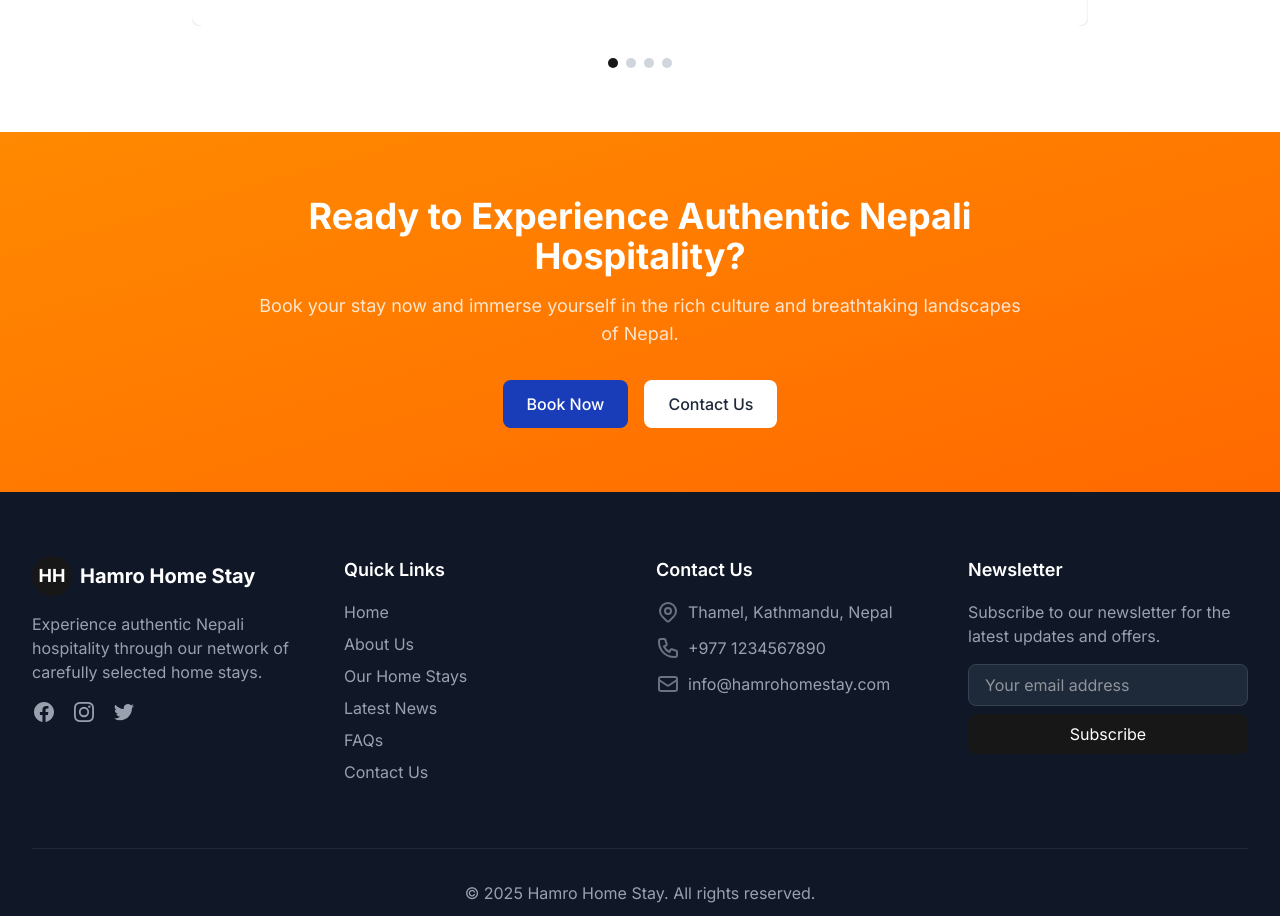
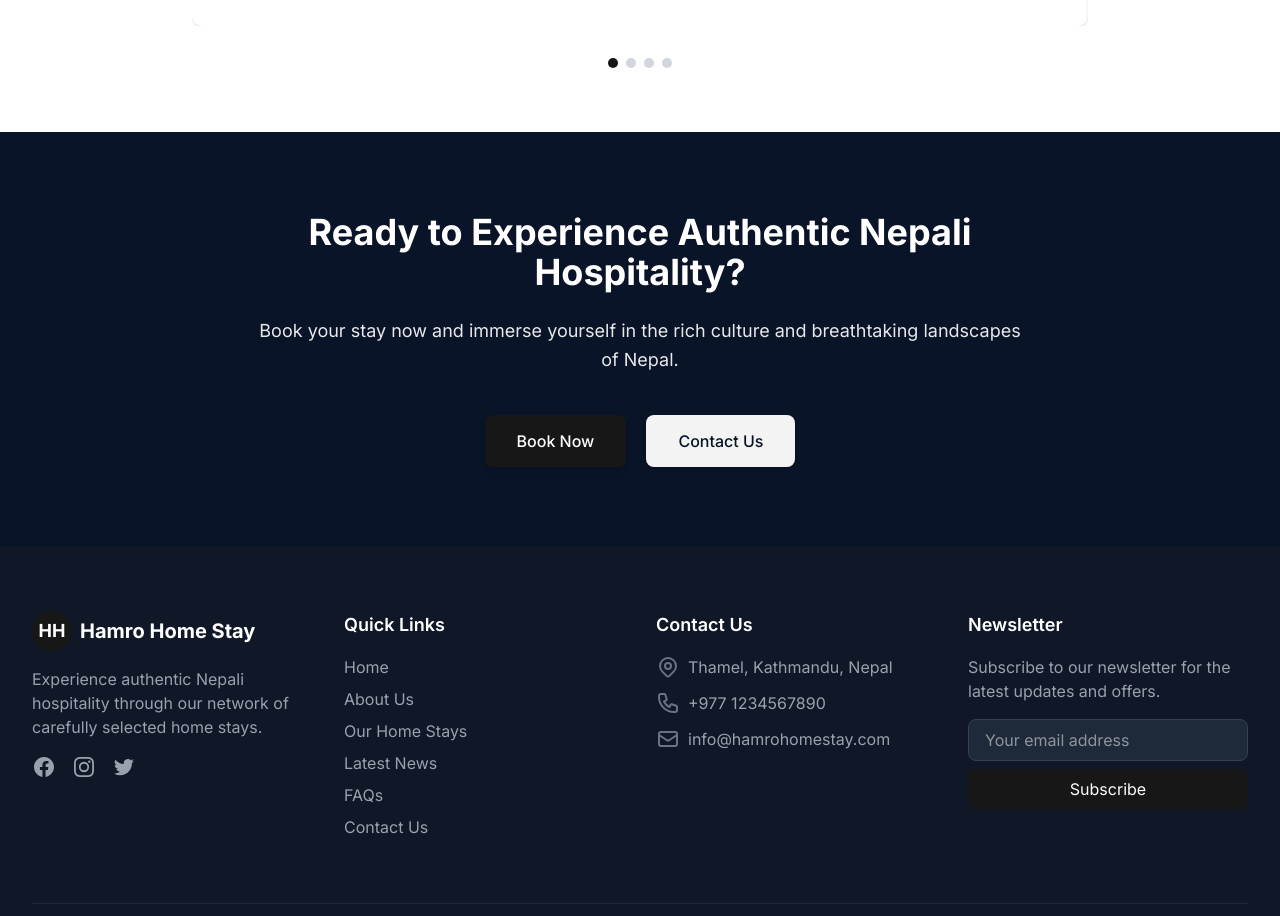
Before and after one commit to Paurakh977/Home-Stay-Taragaun, a Next.js app: page / in a window 1280 px wide. Shown: the part 1800-2716 px from the top of the page. Built offline with nearby package versions, Linux system fonts and the light colour scheme.

Commit message:
color fixage

```diff
--- a/src/components/home/CtaSection.tsx
+++ b/src/components/home/CtaSection.tsx
@@ -2,23 +2,23 @@ import Link from "next/link";
 
 const CtaSection = () => {
   return (
-    <section className="py-16 bg-gradient-to-br from-orange-400 to-orange-500">
+    <section className="py-20 bg-[#0a1428]">
       <div className="container mx-auto px-4">
         <div className="max-w-3xl mx-auto text-center">
-          <h2 className="text-3xl md:text-4xl font-bold text-white mb-4">Ready to Experience Authentic Nepali Hospitality?</h2>
-          <p className="text-white/80 text-lg mb-8">
+          <h2 className="text-3xl md:text-4xl font-bold text-white mb-6">Ready to Experience Authentic Nepali Hospitality?</h2>
+          <p className="text-white/90 text-lg mb-10 leading-relaxed">
             Book your stay now and immerse yourself in the rich culture and breathtaking landscapes of Nepal.
           </p>
-          <div className="flex flex-col sm:flex-row justify-center gap-4">
+          <div className="flex flex-col sm:flex-row justify-center gap-5">
             <Link
               href="/register"
-              className="bg-blue-800 hover:bg-blue-900 text-white font-medium px-6 py-3 rounded-md transition-colors duration-300 text-center"
+              className="bg-primary hover:bg-opacity-90 text-white font-medium px-8 py-3.5 rounded-md transition-all duration-300 text-center shadow-md hover:shadow-lg transform hover:-translate-y-0.5"
             >
               Book Now
             </Link>
             <Link
               href="/contact"
-              className="bg-white text-gray-800 font-medium px-6 py-3 rounded-md hover:bg-gray-100 transition-colors duration-300 text-center"
+              className="bg-white/95 text-[#0a1428] font-medium px-8 py-3.5 rounded-md hover:bg-white transition-all duration-300 text-center shadow-sm hover:shadow-md transform hover:-translate-y-0.5"
             >
               Contact Us
             </Link>
```
